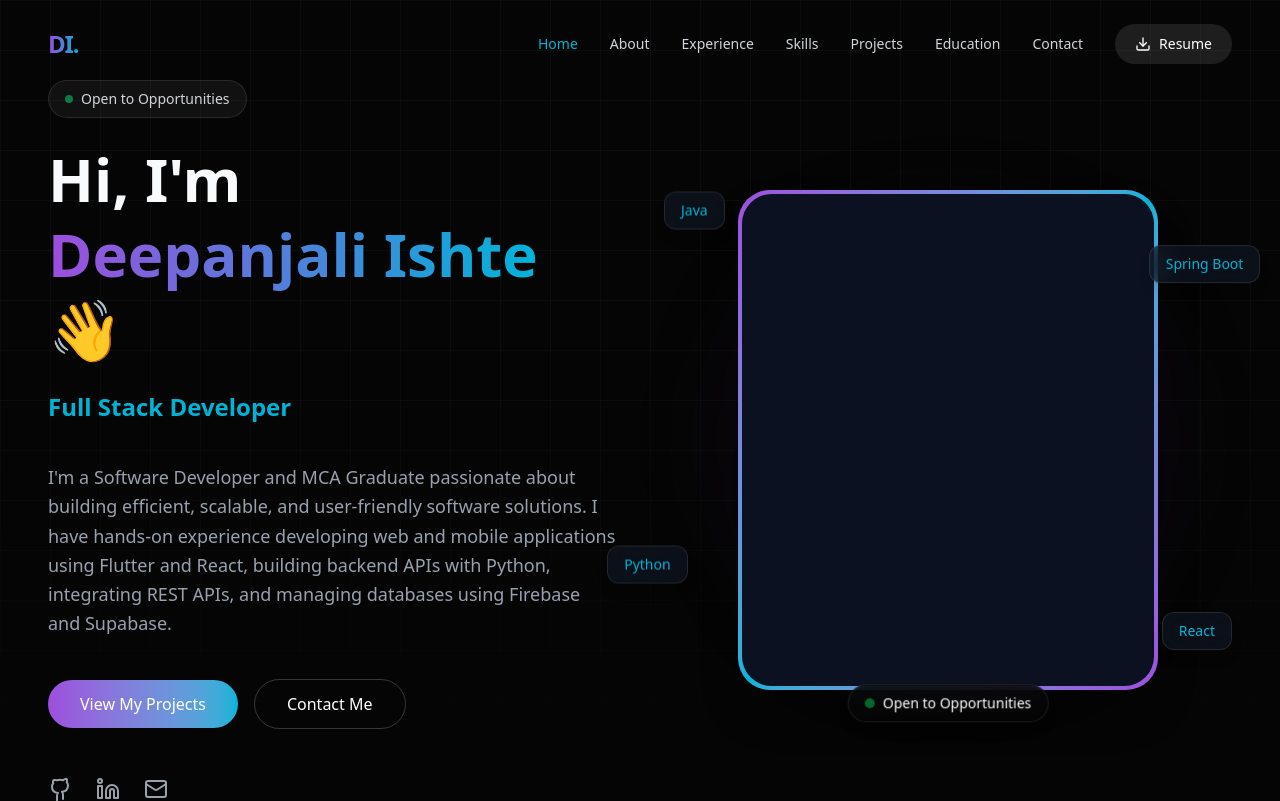
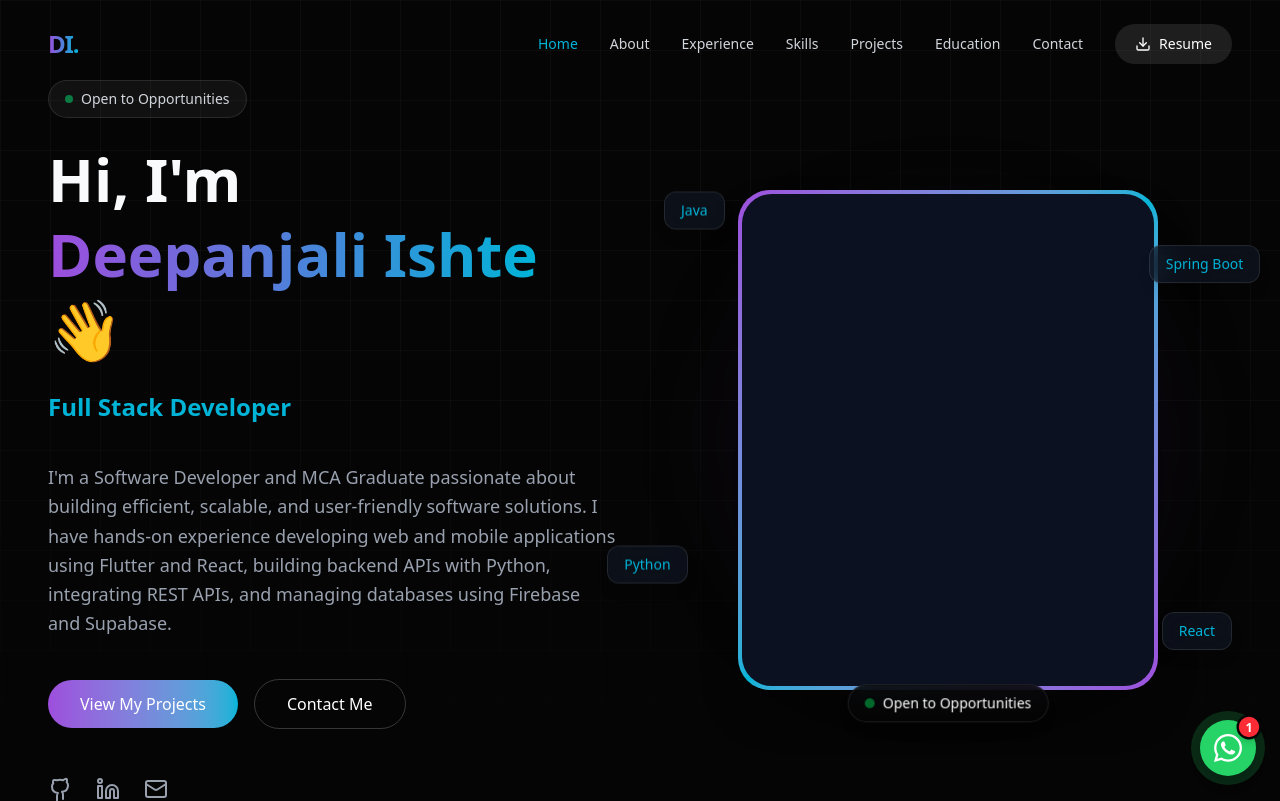
Before and after one commit to DeepanjaliIshte/Portfolio, a Next.js app: page / in a window 1280 px wide. Shown: the top 801 px of the page. Built offline with nearby package versions, Linux system fonts and the light colour scheme.

Commit message:
Add floating WhatsApp contact button with tooltip and animations

```diff
--- a/app/page.js
+++ b/app/page.js
@@ -8,6 +8,7 @@ import Education from "../components/Education";
 import Certifications from "../components/Certifications";
 import Contact from "../components/Contact";
 import Footer from "../components/Footer";
+import WhatsAppButton from "../components/WhatsAppButton";
 
 export default function Home() {
   return (
@@ -22,6 +23,7 @@ export default function Home() {
       <Certifications />
       <Contact />
       <Footer />
+      <WhatsAppButton />
     </main>
   );
 }
--- /dev/null
+++ b/components/WhatsAppButton.jsx
@@ -0,0 +1,64 @@
+"use client";
+import { useState } from "react";
+import { motion, AnimatePresence } from "framer-motion";
+import { FaWhatsapp } from "react-icons/fa";
+
+export default function WhatsAppButton() {
+  const [isHovered, setIsHovered] = useState(false);
+
+  const whatsappMessage = encodeURIComponent(
+    "Hi Deepanjali, I visited your portfolio and came across your profile. I would like to connect with you regarding a job opportunity or software development project."
+  );
+  const whatsappUrl = `https://wa.me/917498545921?text=${whatsappMessage}`;
+
+  return (
+    <div className="fixed bottom-6 right-6 z-50 flex items-center">
+      <AnimatePresence>
+        {isHovered && (
+          <motion.div
+            initial={{ opacity: 0, x: 20 }}
+            animate={{ opacity: 1, x: 0 }}
+            exit={{ opacity: 0, x: 10 }}
+            transition={{ duration: 0.2 }}
+            className="hidden md:flex mr-4 bg-white/10 backdrop-blur-md px-4 py-2.5 rounded-xl text-sm font-medium text-white shadow-xl border border-white/10 whitespace-nowrap"
+          >
+            Chat with me on WhatsApp
+          </motion.div>
+        )}
+      </AnimatePresence>
+
+      <div
+        className="relative"
+        onMouseEnter={() => setIsHovered(true)}
+        onMouseLeave={() => setIsHovered(false)}
+      >
+        {/* Pulse effect */}
+        <motion.div
+          animate={{ scale: [1, 1.5], opacity: [0.5, 0] }}
+          transition={{ duration: 2, repeat: Infinity, ease: "easeOut" }}
+          className="absolute inset-0 rounded-full bg-[#25D366] -z-10 pointer-events-none"
+        />
+
+        <motion.a
+          href={whatsappUrl}
+          target="_blank"
+          rel="noopener noreferrer"
+          aria-label="Contact Deepanjali on WhatsApp"
+          whileHover={{ scale: 1.1, y: -4 }}
+          className="relative flex items-center justify-center w-[52px] h-[52px] md:w-[56px] md:h-[56px] rounded-full bg-[#25D366] text-white shadow-lg hover:shadow-[0_10px_30px_rgba(37,211,102,0.5)] transition-shadow duration-300"
+        >
+          <FaWhatsapp className="w-7 h-7 md:w-8 md:h-8" />
+
+          {/* Notification Badge */}
+          <motion.div
+            animate={{ scale: [1, 1.15, 1] }}
+            transition={{ duration: 1.5, repeat: Infinity, ease: "easeInOut" }}
+            className="absolute -top-1 -right-1 w-[22px] h-[22px] bg-red-500 rounded-full flex items-center justify-center text-[11px] font-bold text-white border-2 border-[#050505] shadow-md"
+          >
+            1
+          </motion.div>
+        </motion.a>
+      </div>
+    </div>
+  );
+}
--- a/package.json
+++ b/package.json
@@ -13,7 +13,8 @@
     "lucide-react": "^1.23.0",
     "next": "16.2.10",
     "react": "19.2.4",
-    "react-dom": "19.2.4"
+    "react-dom": "19.2.4",
+    "react-icons": "^5.7.0"
   },
   "devDependencies": {
     "@tailwindcss/postcss": "^4",
```
Also changed, not shown: 1 other file (tests, documents, lock files or other folders).
